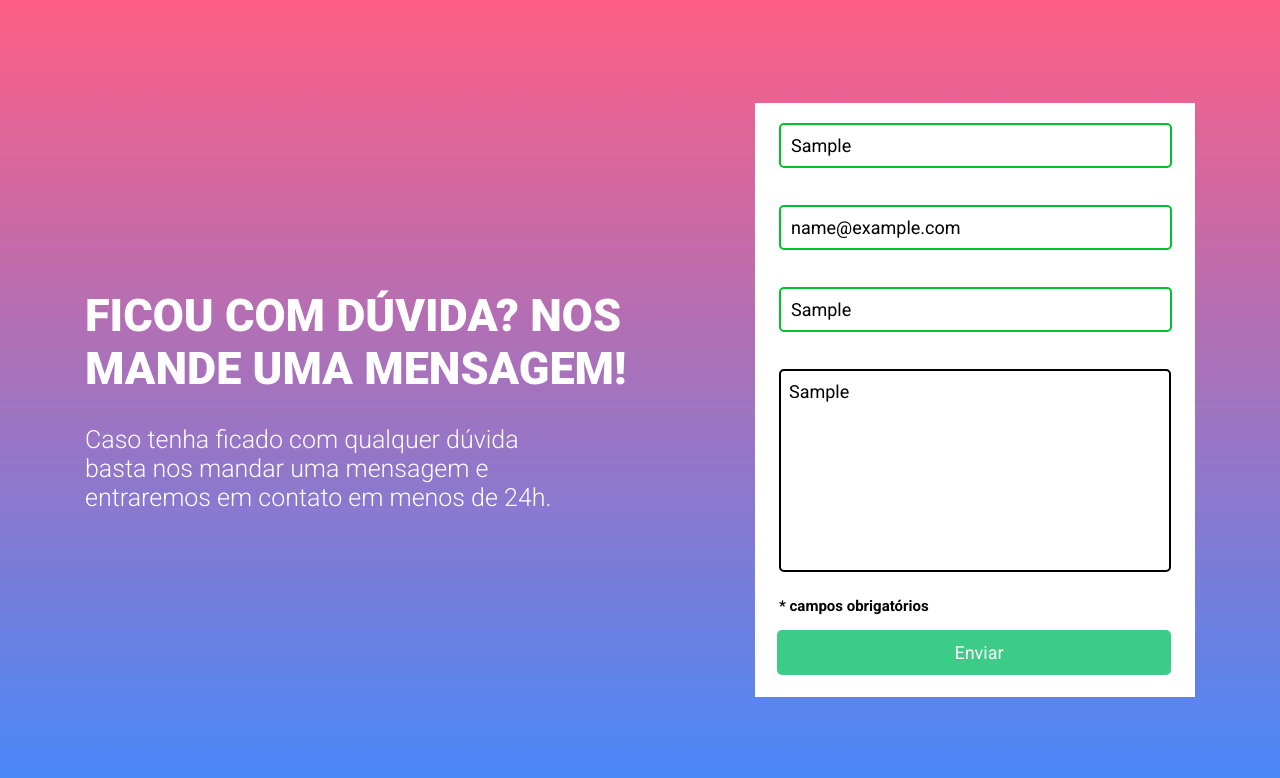
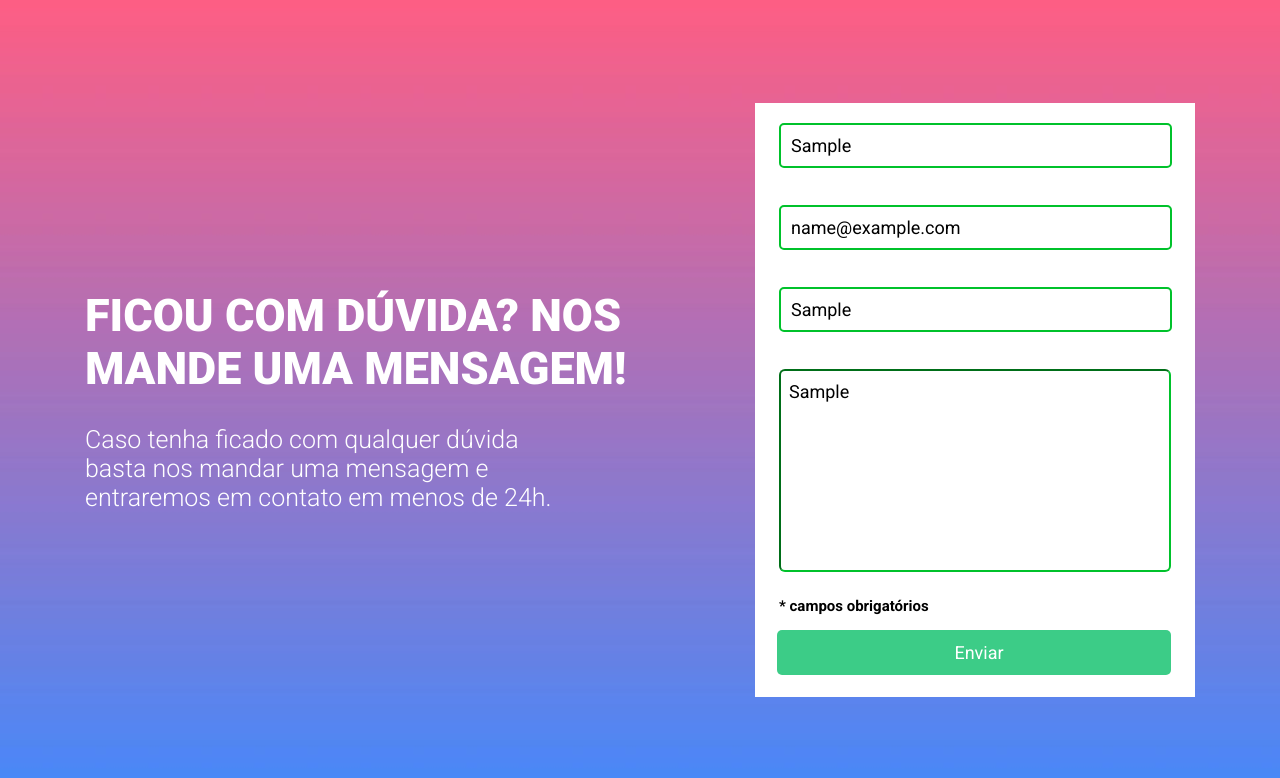
Before and after one commit to Roni-88/quest-js-intermediario, a plain HTML site: page index.html in a window 1280 px wide. Both pictures are taken after typing "Sample", "name@example.com", "Sample", "Sample" into the empty fields and a click on the input "Enviar". Drawn offline with Linux system fonts and the light colour scheme.

Commit message:
ajustes na lógica

```diff
--- a/formulario.js
+++ b/formulario.js
@@ -1,13 +1,4 @@
 const botao = document.getElementById('botao')
-
-const inputNome = document.getElementById('nome')
-console.log(inputNome.value)
-const inputEmail = document.getElementById('email')
-console.log(inputEmail.value)
-const inputTelefone = document.getElementById('telefone')
-console.log(inputTelefone.value)
-const textAreaMensagem = document.getElementById('mensagem')
-console.log(textAreaMensagem.value)
 
 const inputs = document.querySelectorAll('.inputs')
 console.log(inputs.value)
@@ -17,14 +8,25 @@ botao.addEventListener('click', function (botao) {
     const msgErro = document.querySelectorAll ('.erro')
     inputs.forEach((itens, indice) => {
         if (itens.value === '') {
+            itens.classList.remove ('preenchido')
             itens.classList.add ('vazio')
             msgErro[indice].classList.add ('mostrar')
         } else {
+            itens.classList.remove ('vazio')
             itens.classList.add ('preenchido')
             msgErro[indice].classList.remove ('mostrar')
         }
     })
 })
+
+// const inputNome = document.getElementById('nome')
+// console.log(inputNome.value)
+// const inputEmail = document.getElementById('email')
+// console.log(inputEmail.value)
+// const inputTelefone = document.getElementById('telefone')
+// console.log(inputTelefone.value)
+// const textAreaMensagem = document.getElementById('mensagem')
+// console.log(textAreaMensagem.value)
 
 // const erroNome = document.getElementById('erro-nome')
 // const erroEmail = document.getElementById('erro-email')
--- a/src/estilos.css
+++ b/src/estilos.css
@@ -47,8 +47,9 @@
 .informacoes textarea {
     margin-top: 20px;
     margin-left: 24px;
-    border: 2px solid #000;
-    border-radius: 5px;
+    border-radius: 6px;
+    border-style: inset;
+    outline: none;
     resize: none;
     width: 392px;
     padding: 10px 0 0 8px;
```
